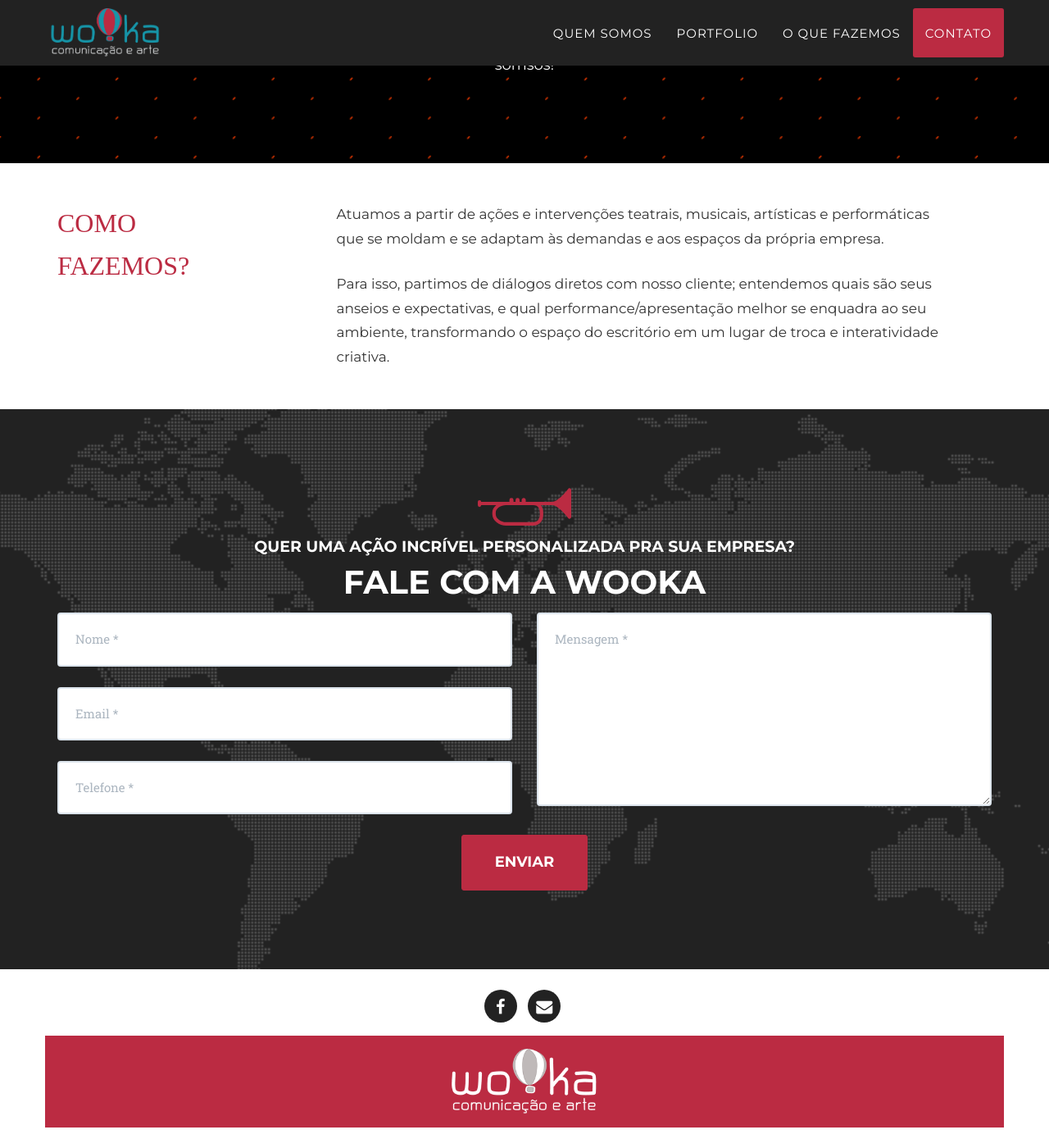
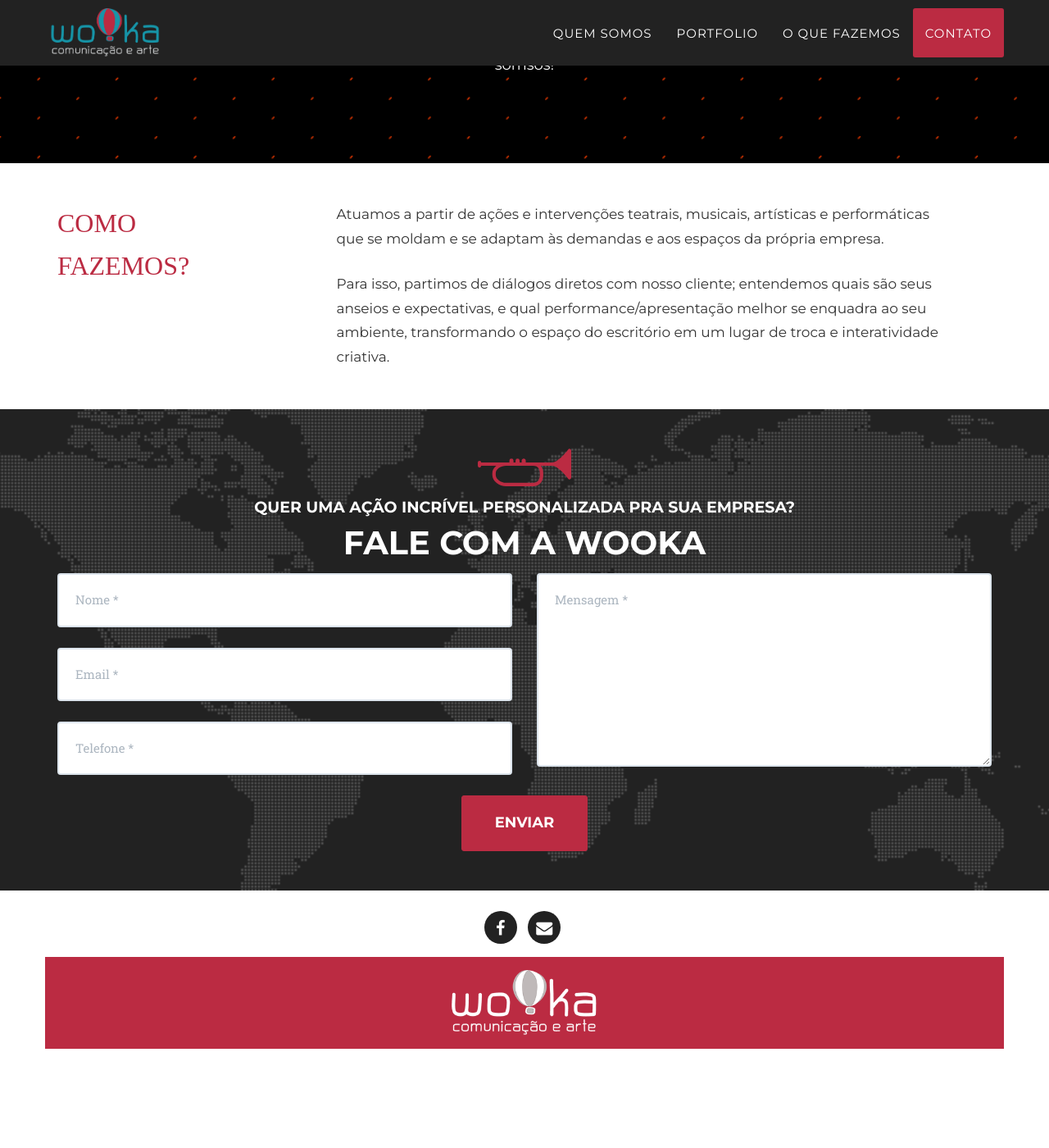
Before and after one commit to wandregouveia/wooka, a Jekyll site: the page built from index.html, in a window 1280 px wide and 1400 px high, scrolled down 3407 px. Shown: the whole window at 82% size. Built offline with Jekyll 4.4.1, drawn with Linux system fonts in a browser that asks for light colours; some web fonts are replaced; after the commit the page ends 4711 px from its top, so only the background shows below that.

Commit message:
fix contact padding

```diff
--- a/_includes/contact.html
+++ b/_includes/contact.html
@@ -1,4 +1,4 @@
-<section id="contact" class="wooka-contact">
+<section id="contact" class="wooka-contact wooka-section">
         <div class="container">
             <div class="row">
                 <div class="col-lg-12 text-center">
--- a/_includes/css/simple.css
+++ b/_includes/css/simple.css
@@ -197,11 +197,6 @@
   margin-top: 25px;
 }
 
-.wooka-contact {
-  padding-top: 96px;
-  padding-bottom: 96px;
-}
-
 .wooka-section {
   padding-top: 48px;
   padding-bottom: 48px;
```
